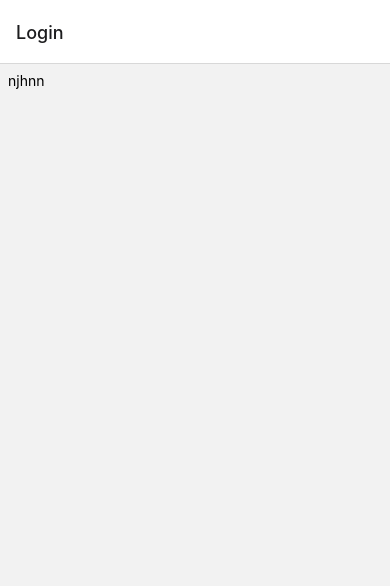
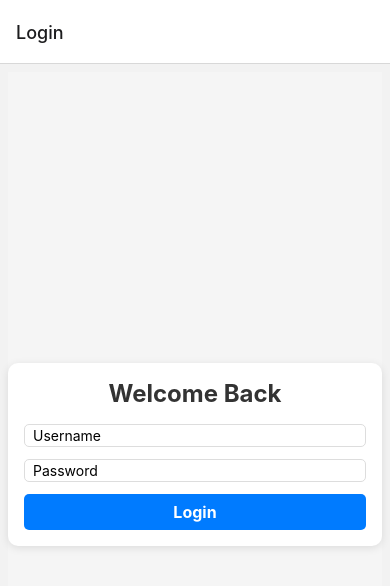
Before and after one commit to Bhaumik-Tandan/GoGame, a React Native app: screen / in a window 390 px wide. Shown: the top 586 px of the page. Built offline with nearby package versions, Linux system fonts and the light colour scheme.

Commit message:
[add] zustand setup

```diff
--- a/app/navigator/RootNavigator.tsx
+++ b/app/navigator/RootNavigator.tsx
@@ -4,12 +4,13 @@ import LoginScreen from 'app/pages/LoginScreen';
 import PAGES from 'app/constants/pages';
 import AppNavigator from './AppNavigator';
 import AuthNavigator from './AuthNavigator';
-const Stack = createNativeStackNavigator();
+import { getToken } from '../stores/auth';
 
 function RootNavigator() {
+    const token  = getToken();
     return (
         <NavigationContainer>
-            {false ? <AppNavigator /> : AuthNavigator}
+            {token ? <AppNavigator /> : AuthNavigator}
         </NavigationContainer>
     );
 }
--- a/app/pages/LoginScreen.tsx
+++ b/app/pages/LoginScreen.tsx
@@ -1,12 +1,59 @@
-import React from 'react';
-import { SafeAreaView, StyleSheet,Text } from 'react-native';
+import React, { useState } from 'react';
+import {
+  SafeAreaView,
+  StyleSheet,
+  Text,
+  View,
+  TextInput,
+  TouchableOpacity,
+  KeyboardAvoidingView,
+  Platform
+} from 'react-native';
 
 import { calcWidth } from 'app/helper/res';
 
 const LoginScreen = () => {
+  const [username, setUsername] = useState('');
+  const [password, setPassword] = useState('');
+
+  const handleLogin = () => {
+    console.log('Login attempted with:', { username, password });
+  };
+
   return (
     <SafeAreaView style={styles.container}>
-           <Text>njhnn</Text>
+      <KeyboardAvoidingView
+        behavior={Platform.OS === 'ios' ? 'padding' : 'height'}
+        style={styles.keyboardContainer}
+      >
+        <View style={styles.loginContainer}>
+          <Text style={styles.title}>Welcome Back</Text>
+
+          <TextInput
+            style={styles.input}
+            placeholder="Username"
+            value={username}
+            onChangeText={setUsername}
+            autoCapitalize="none"
+          />
+
+          <TextInput
+            style={styles.input}
+            placeholder="Password"
+            value={password}
+            onChangeText={setPassword}
+            secureTextEntry={true}
+          />
+
+          <TouchableOpacity
+            style={styles.loginButton}
+            onPress={handleLogin}
+          >
+            <Text style={styles.loginButtonText}>Login</Text>
+          </TouchableOpacity>
+
+        </View>
+      </KeyboardAvoidingView>
     </SafeAreaView>
   );
 };
@@ -15,7 +62,48 @@ const styles = StyleSheet.create({
   container: {
     flex: 1,
     margin: calcWidth(2),
+    backgroundColor: '#f5f5f5',
   },
+  keyboardContainer: {
+    flex: 1,
+    justifyContent: 'center',
+  },
+  loginContainer: {
+    backgroundColor: 'white',
+    borderRadius: 10,
+    padding: calcWidth(4),
+    shadowColor: '#000',
+    shadowOffset: { width: 0, height: 2 },
+    shadowOpacity: 0.1,
+    shadowRadius: 8,
+    elevation: 5,
+  },
+  title: {
+    fontSize: 24,
+    fontWeight: 'bold',
+    textAlign: 'center',
+    marginBottom: calcWidth(4),
+    color: '#333',
+  },
+  input: {
+    height: calcWidth(6),
+    borderColor: '#ddd',
+    borderWidth: 1,
+    borderRadius: 5,
+    paddingHorizontal: calcWidth(2),
+    marginBottom: calcWidth(3),
+  },
+  loginButton: {
+    backgroundColor: '#007bff',
+    padding: calcWidth(2),
+    borderRadius: 5,
+    alignItems: 'center',
+  },
+  loginButtonText: {
+    color: 'white',
+    fontWeight: 'bold',
+    fontSize: 16,
+  }
 });
 
 export default LoginScreen;
--- /dev/null
+++ b/app/stores/auth.ts
@@ -0,0 +1,33 @@
+import { createJSONStorage, persist } from 'zustand/middleware';
+import { create } from 'zustand';
+import AsyncStorage from '@react-native-async-storage/async-storage';
+
+interface AuthState {
+    token: string | null;
+    userName: string | null;
+    logout: () => Promise<void>;
+    login: (credentials: { userName: string; password: string }) => void;
+}
+
+const useAuthStore = create<AuthState>()(
+    persist(
+        (set, get) => ({
+            token: null,
+            userName: null,
+            logout: async () => {
+                set({ token: null, userName: null });
+            },
+            login: ({ userName, password }) => {
+                const randomToken = Math.random().toString(36).substring(2);
+                set({ token: randomToken, userName });
+            },
+        }),
+        {
+            name: 'auth',
+            storage: createJSONStorage(() => AsyncStorage),
+        }
+    )
+);
+
+export const useAuth = useAuthStore;
+export const getToken = () => useAuthStore.getState().token;
--- a/package.json
+++ b/package.json
@@ -13,6 +13,7 @@
     "dependencies": {
         "@expo/config-plugins": "~8.0.0",
         "@expo/ngrok": "^4.1.3",
+        "@react-native-async-storage/async-storage": "^2.1.0",
         "@react-navigation/native": "^6.1.17",
         "@react-navigation/native-stack": "^6.9.26",
         "babel-plugin-module-resolver": "^5.0.2",
@@ -24,7 +25,8 @@
         "react": "18.2.0",
         "react-native": "0.74.5",
         "react-native-safe-area-context": "^4.14.0",
-        "react-native-screens": "^4.3.0"
+        "react-native-screens": "^4.3.0",
+        "zustand": "^5.0.2"
     },
     "devDependencies": {
         "@babel/core": "^7.24.5",
```
Also changed, not shown: 1 other file (tests, documents, lock files or other folders). Lines whose indentation alone changed are shown as unchanged.
